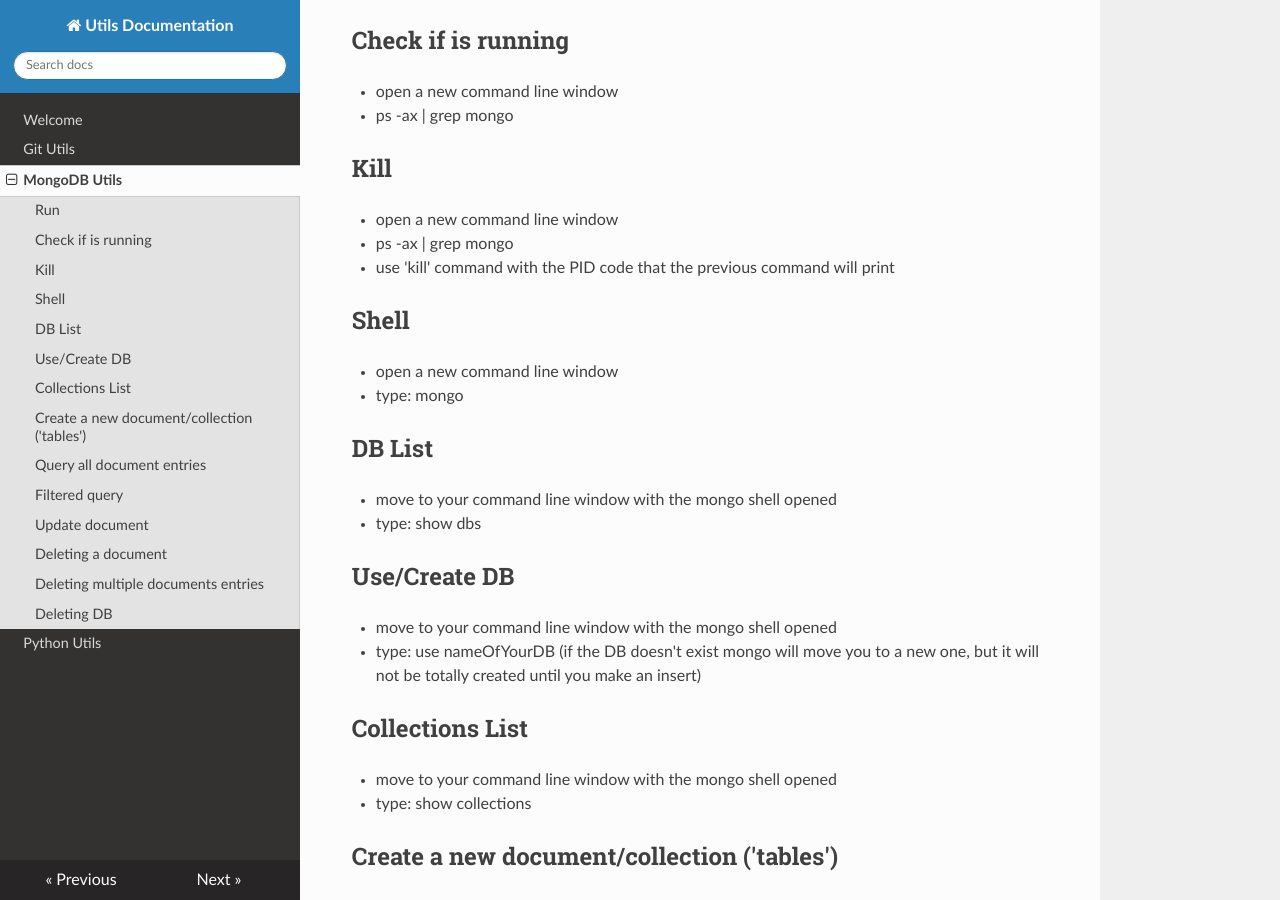
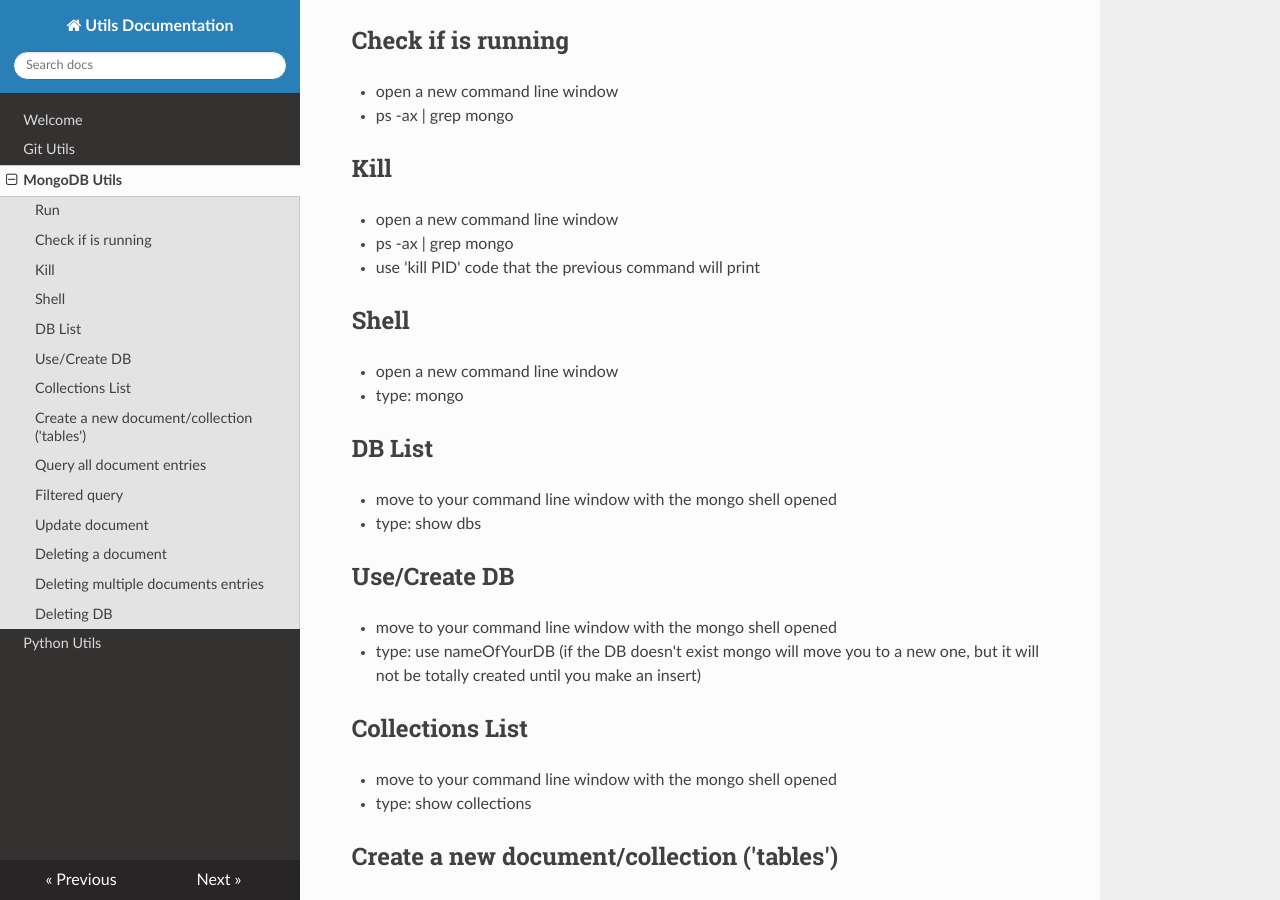
Before and after one commit to ColmeSH/utils, an MkDocs documentation site: the page built from docs/mongodb.md, in a window 1280 px wide and 900 px high, scrolled down 312 px. Built offline with MkDocs 1.6.1, drawn with Linux system fonts in a browser that asks for light colours; nearby versions of some CDN libraries; old or Windows-style settings are respelled for this version of MkDocs.

Commit message:
mongodb commands updated

```diff
--- a/docs/mongodb.md
+++ b/docs/mongodb.md
@@ -13,7 +13,7 @@
 ## Kill
 - open a new command line window
 - ps -ax | grep mongo
-- use 'kill' command with the PID code that the previous command will print
+- use 'kill PID' code that the previous command will print
 
 ## Shell
 - open a new command line window
```
